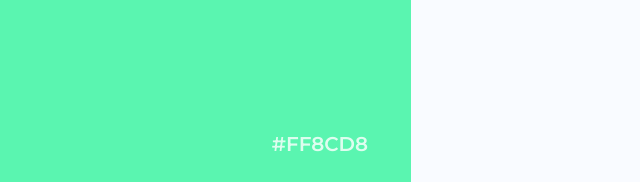
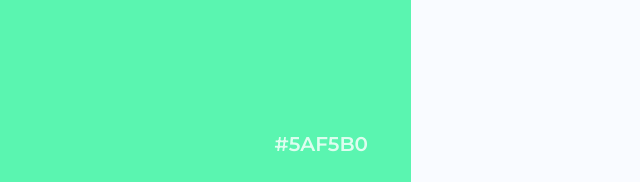
Before and after one commit to S2oeunii/CATCHD, a plain HTML site: page index.html in a window 1280 px wide. Shown: the part 7240-7422 px from the top of the page, 357-997 px from the left. Drawn offline with Linux system fonts and the light colour scheme; a web font is replaced by a local one.

Commit message:
5AF5B0 수정

```diff
--- a/index.html
+++ b/index.html
@@ -210,7 +210,7 @@
                             </li>
                             <li class="mint">
                                 <span>안정감을<br>주는</span>
-                                <p>#FF8CD8</p>
+                                <p>#5AF5B0</p>
                             </li>
                         </ul>
                         <ul class="cl-right">
```
